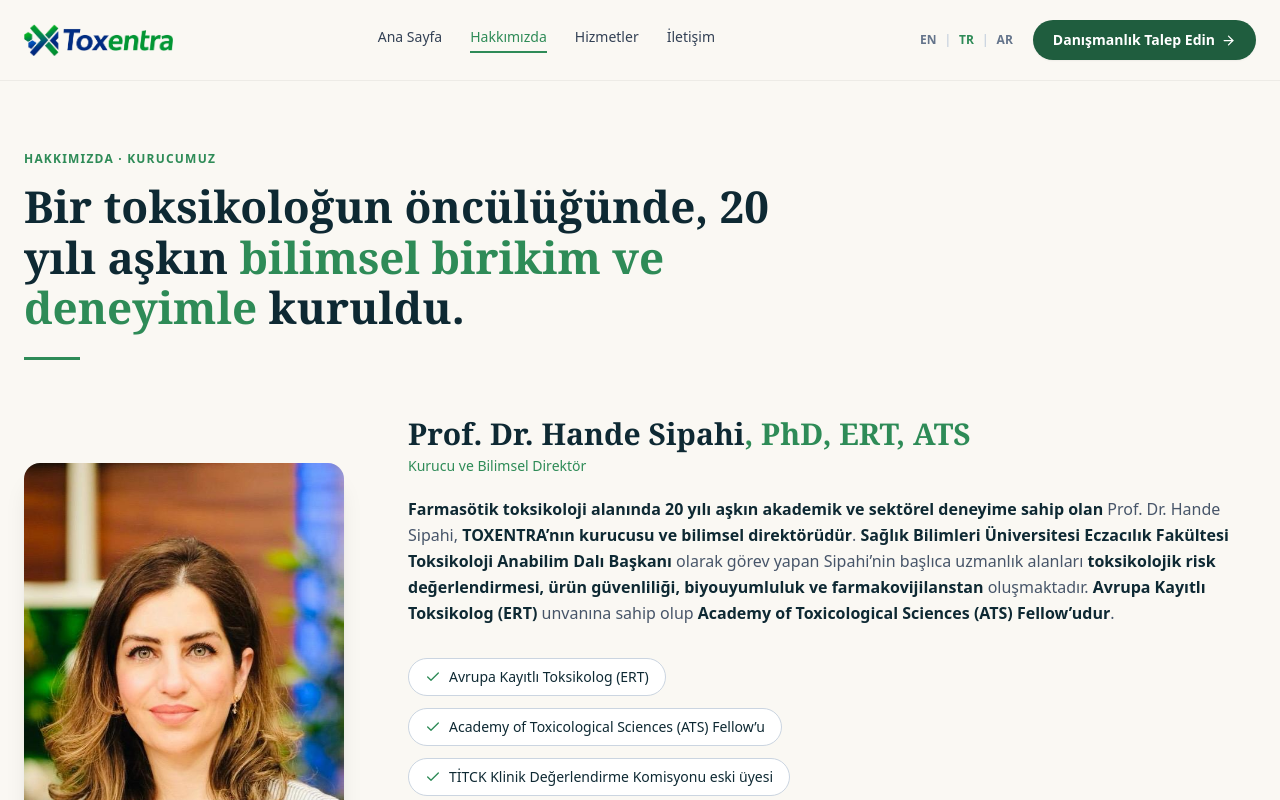
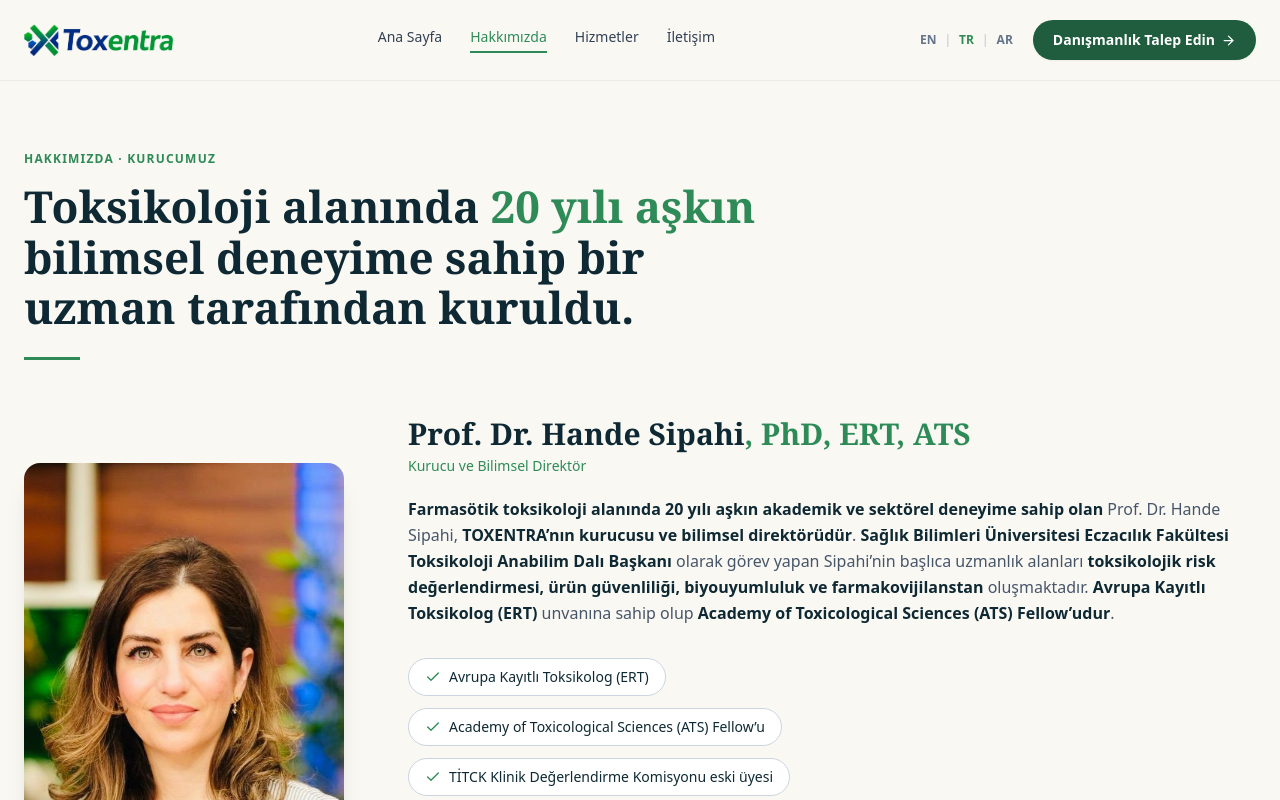
Before and after one commit to shandesipahi/Toxentra-Website, a Next.js app: page /tr/about in a window 1280 px wide. Shown: the top 800 px of the page. Built offline with nearby package versions, Linux system fonts and the light colour scheme.

Commit message:
Update page.js

```diff
--- a/app/tr/about/page.js
+++ b/app/tr/about/page.js
@@ -111,8 +111,8 @@ export default function AboutPage() {
       <section className="relative max-w-7xl mx-auto px-6 pt-16">
         <Eyebrow>HAKKIMIZDA · KURUCUMUZ</Eyebrow>
         <h1 className="text-4xl md:text-[2.75rem] leading-[1.15] font-bold font-serif mt-3 mb-6 text-navy-deep max-w-3xl">
-          Bir toksikoloğun öncülüğünde, 20 yılı aşkın{" "}
-          <span className="text-green">bilimsel birikim ve deneyimle</span> kuruldu.
+          Toksikoloji alanında{" "}
+          <span className="text-green">20 yılı aşkın</span> bilimsel deneyime sahip bir uzman tarafından kuruldu.
         </h1>
         <div className="w-14 h-[3px] mb-14 bg-green" />
 
```
